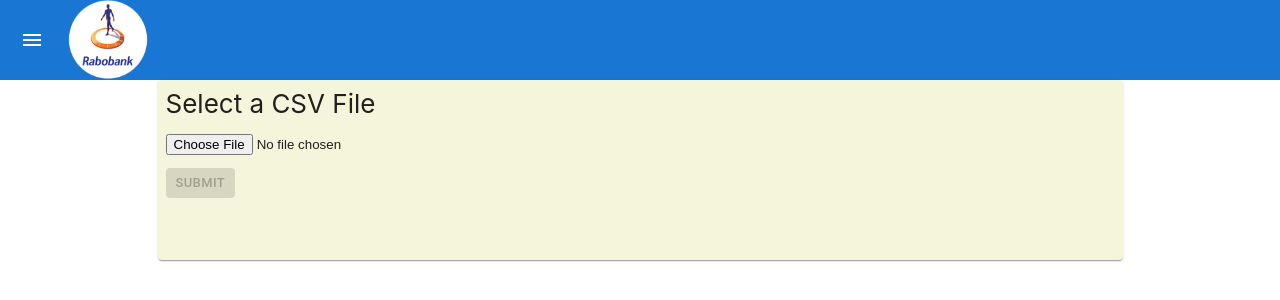
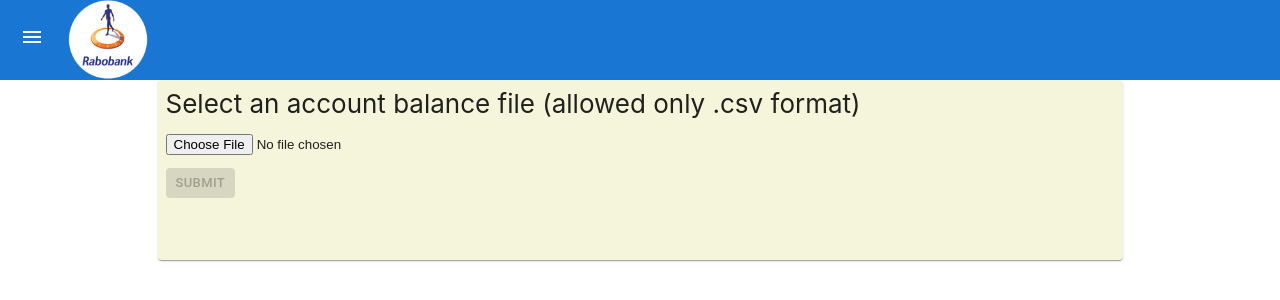
Before and after one commit to call2suraj/robobankpoc, a React (Create React App) app: page / in a window 1280 px wide. Shown: the top 300 px of the page. Built offline with nearby package versions, Linux system fonts and the light colour scheme.

Commit message:
added comments

```diff
--- a/src/components/DownloadFile.js
+++ b/src/components/DownloadFile.js
@@ -1,5 +1,11 @@
 import { JsonToExcel } from "react-json-to-excel";
 
+/*
+This file is the download component. Pass the data object to download as .xls file.
+
+@author : Suraj Behera
+
+*/
 export default function DownloadFile(props) {
     return (
        <JsonToExcel
--- a/src/components/FileImport.js
+++ b/src/components/FileImport.js
@@ -10,6 +10,15 @@ import '../styles/components/FileImport.css';
 
 // Allowed extensions for input file
 const allowedExtensions = ["csv"];
+
+/*
+This file is the main file for importing .csv file and showing the duplicate data with
+referance number and wrong end balance. The app will not allow any other file format to
+import.
+
+@author : Suraj Behera
+
+*/
 
 export default function FileImport() {
 
@@ -110,7 +119,7 @@ export default function FileImport() {
                 <CardActions>
                     <div>
                         <label htmlFor="csvInput" style={{ display: "block", marginBottom: 5 }}>
-                            Select a CSV File
+                            Select an account balance file (allowed only .csv format)
                         </label>
                         <input
                             onChange={handleFileChange}
--- a/src/components/HeaderBar.js
+++ b/src/components/HeaderBar.js
@@ -7,15 +7,24 @@ import IconButton from '@mui/material/IconButton';
 import MenuIcon from '@mui/icons-material/Menu';
 import robobank from '../images/robo-logo.png';
 
+/*
+This file is the header component. As of now hamburger menu is not implemented
+
+@author : Suraj Behera
+
+*/
+
 export default function HeaderBar() {
   return (
     <Box sx={{ flexGrow: 1 }}>
       <AppBar position="static">
         <Toolbar variant="dense">
           <IconButton edge="start" color="inherit" aria-label="menu" sx={{ mr: 2 }}>
-            <MenuIcon />
+          <div title='This menu is not available now'>
+          <MenuIcon />
+           </div>
           </IconButton>
-          <img src={robobank} style={{width: 80, height: 80}}/>
+          <img src={robobank} style={{width: 80, height: 80}} />
         </Toolbar>
       </AppBar>
     </Box>
--- a/src/containers/LandingPage.js
+++ b/src/containers/LandingPage.js
@@ -2,6 +2,12 @@
 import HeaderBar from '../components/HeaderBar';
 import FileImport from '../components/FileImport';
 
+/*
+This file is the landing page component.
+
+@author : Suraj Behera
+
+*/
 function LandingPage() {
   return (
     <div>
```
Also changed, not shown: src/components/DataTable.js (+10 -2 lines).
